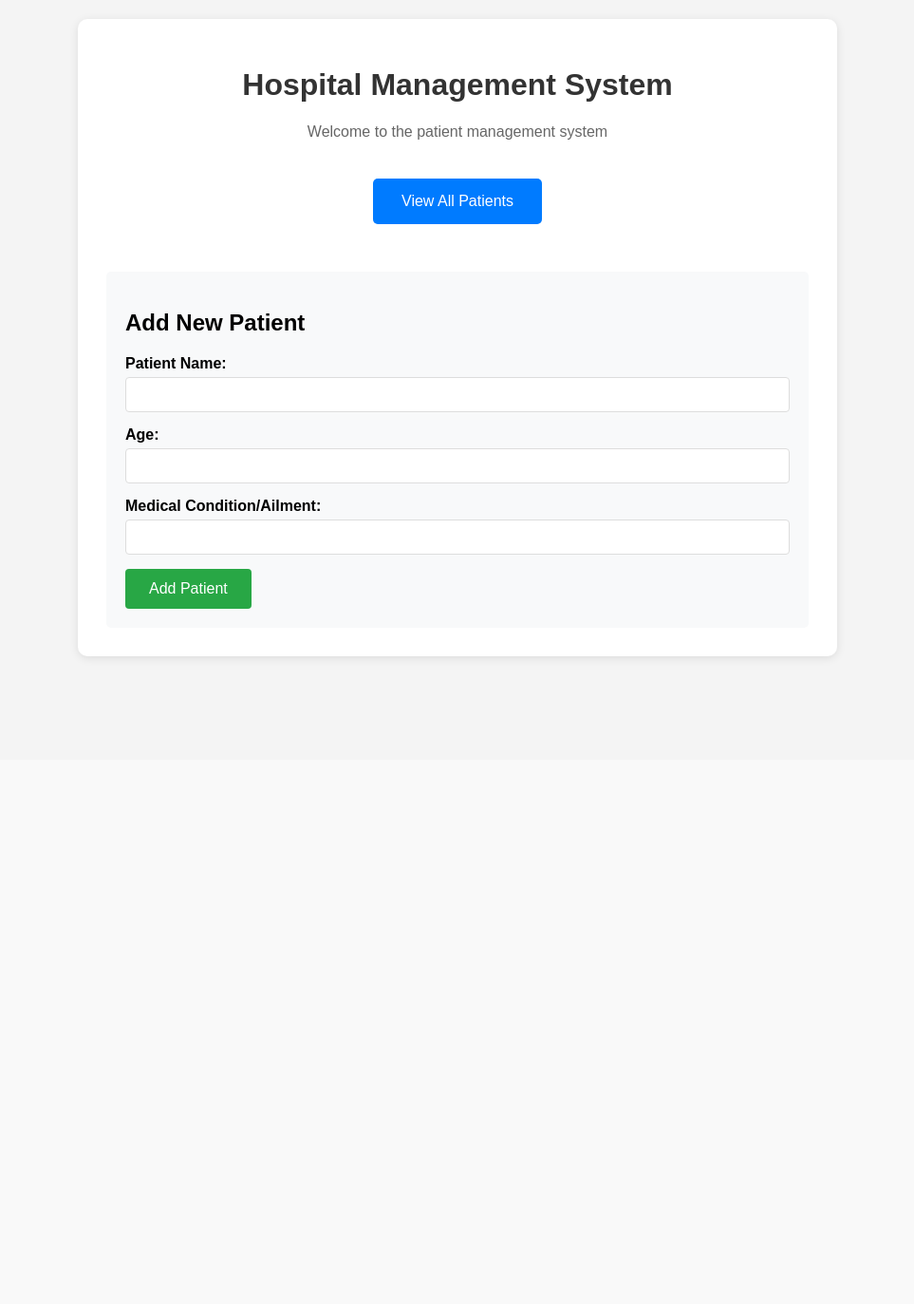
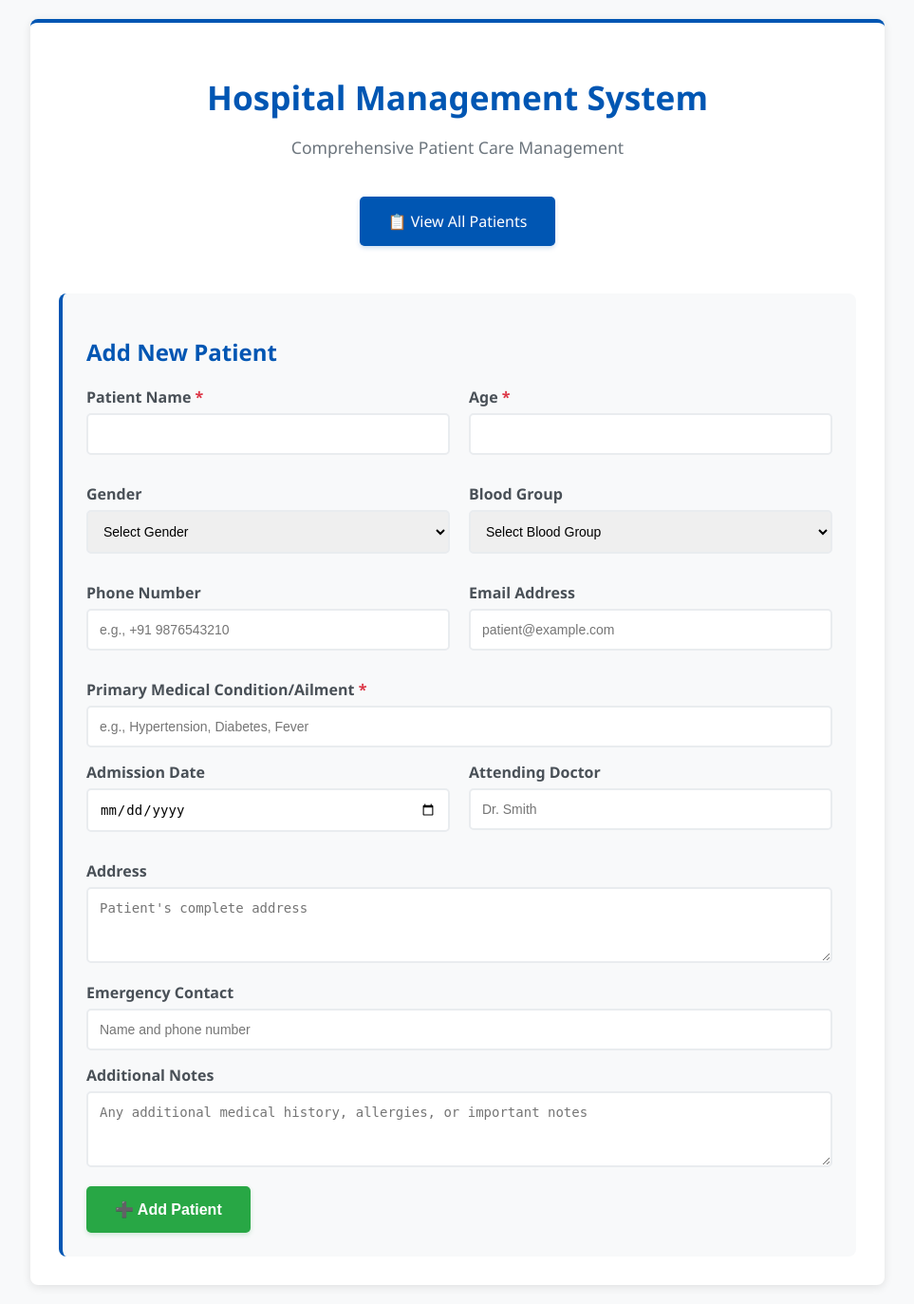
Before and after one commit to aayushi262004/hospital_dbms, a Flask app: page / in a window 1280 px wide. Shown: the whole page at 95% size, without its empty margins (158-1121 px from the left). Before the commit the page ends 695 px from the top, so only its background shows below. Run offline with Flask 3, Linux system fonts and the light colour scheme.

Commit message:
Updated patient insert/update logic and fixed DB errors

```diff
--- a/server.py
+++ b/server.py
@@ -11,7 +11,7 @@ def get_connection():
     )
 
 def init_database():
-    """Check if the patients table exists - since it already exists, we'll skip creation"""
+    """Check if the patients table exists and add new columns if needed"""
     try:
         conn = get_connection()
         cursor = conn.cursor()
@@ -28,18 +28,72 @@ def init_database():
         if table_exists:
             print("✅ PATIENTS table found in SYSTEM schema")
 
+            # Check existing columns
+            cursor.execute("""
+                SELECT column_name
+                FROM all_tab_columns
+                WHERE table_name = 'PATIENTS' AND owner = 'SYSTEM'
+                ORDER BY column_id
+            """)
+            existing_columns = [row[0].lower() for row in cursor.fetchall()]
+            print(f"✅ Existing columns: {existing_columns}")
+
+            # Define new columns to add
+            new_columns = {
+                'gender': 'VARCHAR2(10)',
+                'blood_group': 'VARCHAR2(5)',
+                'phone': 'VARCHAR2(20)',
+                'email': 'VARCHAR2(100)',
+                'admission_date': 'DATE',
+                'doctor': 'VARCHAR2(100)',
+                'address': 'VARCHAR2(500)',
+                'emergency_contact': 'VARCHAR2(200)',
+                'notes': 'VARCHAR2(1000)'
+            }
+
+            # Add missing columns
+            for col_name, col_type in new_columns.items():
+                if col_name not in existing_columns:
+                    try:
+                        cursor.execute(f"ALTER TABLE patients ADD {col_name} {col_type}")
+                        print(f"✅ Added column: {col_name}")
+                    except Exception as e:
+                        print(f"⚠️  Could not add column {col_name}: {e}")
+
+            conn.commit()
+
             # Count patients
             cursor.execute("SELECT COUNT(*) FROM patients")
             count = cursor.fetchone()[0]
             print(f"✅ Number of patients in database: {count}")
         else:
             print("⚠️  PATIENTS table does not exist in SYSTEM schema")
+            # Create table with all columns
+            cursor.execute("""
+                CREATE TABLE patients (
+                    id NUMBER GENERATED BY DEFAULT AS IDENTITY PRIMARY KEY,
+                    name VARCHAR2(100) NOT NULL,
+                    age NUMBER NOT NULL,
+                    ailment VARCHAR2(200) NOT NULL,
+                    gender VARCHAR2(10),
+                    blood_group VARCHAR2(5),
+                    phone VARCHAR2(20),
+                    email VARCHAR2(100),
+                    admission_date DATE,
+                    doctor VARCHAR2(100),
+                    address VARCHAR2(500),
+                    emergency_contact VARCHAR2(200),
+                    notes VARCHAR2(1000)
+                )
+            """)
+            conn.commit()
+            print("✅ Created PATIENTS table with all columns")
 
         cursor.close()
         conn.close()
 
     except Exception as e:
-        print(f"Database check error: {e}")
+        print(f"Database initialization error: {e}")
 
 @app.route('/')
 def index():
@@ -52,9 +106,30 @@ def patients():
     try:
         conn = get_connection()
         cursor = conn.cursor()
-        cursor.execute("SELECT id, name, age, ailment FROM patients ORDER BY id")
+
+        # Get all columns that exist in the table
+        cursor.execute("""
+            SELECT column_name
+            FROM all_tab_columns
+            WHERE table_name = 'PATIENTS' AND owner = 'SYSTEM'
+            ORDER BY column_id
+        """)
+        columns = [row[0].lower() for row in cursor.fetchall()]
+
+        # Build dynamic query based on available columns
+        if 'gender' in columns:
+            # New enhanced query
+            cursor.execute("""
+                SELECT id, name, age, ailment, gender, blood_group, phone, email,
+                       admission_date, doctor, address, emergency_contact, notes
+                FROM patients ORDER BY id
+            """)
+        else:
+            # Fallback to original query
+            cursor.execute("SELECT id, name, age, ailment FROM patients ORDER BY id")
+
         patients_data = cursor.fetchall()
-        print("Fetched patients:", patients_data)
+        print("Fetched patients:", len(patients_data), "records")
         return render_template('patients.html', patients=patients_data)
     except Exception as e:
         print("ERROR:", e)
@@ -70,17 +145,59 @@ def add_patient():
     conn = None
     cursor = None
     try:
+        # Get form data
         name = request.form['name']
         age = int(request.form['age'])
         condition = request.form['condition']
 
+        # Get optional fields
+        gender = request.form.get('gender', '')
+        blood_group = request.form.get('blood_group', '')
+        phone = request.form.get('phone', '')
+        email = request.form.get('email', '')
+        admission_date = request.form.get('admission_date', '')
+        doctor = request.form.get('doctor', '')
+        address = request.form.get('address', '')
+        emergency_contact = request.form.get('emergency_contact', '')
+        notes = request.form.get('notes', '')
+
+        # Convert admission_date to DATE or None
+        from datetime import datetime
+        admission_date_sql = None
+        if admission_date.strip():
+            try:
+                admission_date_sql = datetime.strptime(admission_date.strip(), '%Y-%m-%d')
+            except ValueError:
+                admission_date_sql = None  # Skip if format invalid
+
         conn = get_connection()
         cursor = conn.cursor()
 
-        sql = "INSERT INTO patients (name, age, ailment) VALUES (:1, :2, :3)"
-        cursor.execute(sql, (name, age, condition))
+        # Check if new columns exist
+        cursor.execute("""
+            SELECT column_name
+            FROM all_tab_columns
+            WHERE table_name = 'PATIENTS' AND owner = 'SYSTEM'
+            ORDER BY column_id
+        """)
+        columns = [row[0].lower() for row in cursor.fetchall()]
+
+        if 'gender' in columns:
+            # Insert with all fields - FIXED: Removed extra empty string parameter
+            sql = """
+                INSERT INTO patients
+                (name, age, ailment, gender, blood_group, phone, email, admission_date,
+                 doctor, address, emergency_contact, notes)
+                VALUES (:1, :2, :3, :4, :5, :6, :7, :8, :9, :10, :11, :12)
+            """
+            cursor.execute(sql, (name, age, condition, gender, blood_group, phone,
+                                 email, admission_date_sql, doctor, address, emergency_contact, notes))
+        else:
+            # Fallback to original insert
+            sql = "INSERT INTO patients (name, age, ailment) VALUES (:1, :2, :3)"
+            cursor.execute(sql, (name, age, condition))
+
         conn.commit()
-
         return redirect(url_for('patients'))
     except Exception as e:
         print(f"Error adding patient: {e}")
@@ -91,6 +208,120 @@ def add_patient():
         if conn:
             conn.close()
 
+
+@app.route('/delete_patient/<int:patient_id>', methods=['POST'])
+def delete_patient(patient_id):
+    conn = None
+    cursor = None
+    try:
+        conn = get_connection()
+        cursor = conn.cursor()
+        cursor.execute("DELETE FROM patients WHERE id = :1", (patient_id,))
+        conn.commit()
+        return redirect(url_for('patients'))
+    except Exception as e:
+        print(f"Error deleting patient: {e}")
+        return f"<h1>Error deleting patient: {e}</h1>", 500
+    finally:
+        if cursor:
+            cursor.close()
+        if conn:
+            conn.close()
+
+@app.route('/update_patient/<int:patient_id>', methods=['GET', 'POST'])
+def update_patient(patient_id):
+    conn = None
+    cursor = None
+    try:
+        conn = get_connection()
+        cursor = conn.cursor()
+
+        if request.method == 'POST':
+            # Get form data
+            name = request.form['name']
+            age = int(request.form['age'])
+            condition = request.form['condition']
+
+            # Get optional fields
+            gender = request.form.get('gender', '')
+            blood_group = request.form.get('blood_group', '')
+            phone = request.form.get('phone', '')
+            email = request.form.get('email', '')
+            admission_date = request.form.get('admission_date', '')
+            doctor = request.form.get('doctor', '')
+            address = request.form.get('address', '')
+            emergency_contact = request.form.get('emergency_contact', '')
+            notes = request.form.get('notes', '')
+
+            # Check if new columns exist
+            cursor.execute("""
+                SELECT column_name
+                FROM all_tab_columns
+                WHERE table_name = 'PATIENTS' AND owner = 'SYSTEM'
+                ORDER BY column_id
+            """)
+            columns = [row[0].lower() for row in cursor.fetchall()]
+
+            if 'gender' in columns:
+                # Update with all fields - FIXED: Corrected parameter binding
+                cursor.execute("""
+                    UPDATE patients
+                    SET name = :1, age = :2, ailment = :3, gender = :4, blood_group = :5,
+                        phone = :6, email = :7,
+                        admission_date = CASE WHEN :8 = '' THEN NULL ELSE TO_DATE(:9, 'YYYY-MM-DD') END,
+                        doctor = :10, address = :11, emergency_contact = :12, notes = :13
+                    WHERE id = :14
+                """, (
+                    name, age, condition, gender, blood_group,
+                    phone, email, admission_date, admission_date,
+                    doctor, address, emergency_contact, notes, patient_id
+                ))
+            else:
+                # Fallback to original update
+                cursor.execute("""
+                    UPDATE patients
+                    SET name = :1, age = :2, ailment = :3
+                    WHERE id = :4
+                """, (name, age, condition, patient_id))
+
+            conn.commit()
+            return redirect(url_for('patients'))
+
+        else:
+            # GET request - show update form
+            cursor.execute("""
+                SELECT column_name
+                FROM all_tab_columns
+                WHERE table_name = 'PATIENTS' AND owner = 'SYSTEM'
+                ORDER BY column_id
+            """)
+            columns = [row[0].lower() for row in cursor.fetchall()]
+
+            if 'gender' in columns:
+                cursor.execute("""
+                    SELECT id, name, age, ailment, gender, blood_group, phone, email,
+                           TO_CHAR(admission_date, 'YYYY-MM-DD') as admission_date,
+                           doctor, address, emergency_contact, notes
+                    FROM patients WHERE id = :1
+                """, (patient_id,))
+            else:
+                cursor.execute("SELECT id, name, age, ailment FROM patients WHERE id = :1", (patient_id,))
+
+            patient = cursor.fetchone()
+            if patient:
+                return render_template('update_patient.html', patient=patient)
+            else:
+                return "<h1>Patient not found</h1>", 404
+
+    except Exception as e:
+        print(f"Error updating patient: {e}")
+        return f"<h1>Error: {e}</h1>", 500
+    finally:
+        if cursor:
+            cursor.close()
+        if conn:
+            conn.close()
+
 if __name__ == '__main__':
     # Initialize database on startup
     init_database()
--- a/templates/index.html
+++ b/templates/index.html
@@ -7,23 +7,35 @@
   <title>Hospital Management System</title>
   <style>
     body {
-      font-family: Arial, sans-serif;
-      max-width: 800px;
+      font-family: 'Segoe UI', Tahoma, Geneva, Verdana, sans-serif;
+      max-width: 900px;
       margin: 0 auto;
       padding: 20px;
-      background-color: #f4f4f4;
+      background-color: #f8f9fa;
+      color: #333;
     }
 
     .container {
       background-color: white;
       padding: 30px;
-      border-radius: 10px;
+      border-radius: 8px;
       box-shadow: 0 2px 10px rgba(0, 0, 0, 0.1);
+      border-top: 4px solid #0056b3;
     }
 
     h1 {
-      color: #333;
+      color: #0056b3;
       text-align: center;
+      font-size: 2.2em;
+      font-weight: 600;
+      margin-bottom: 10px;
+    }
+
+    .subtitle {
+      text-align: center;
+      color: #6c757d;
+      margin-bottom: 30px;
+      font-size: 1.1em;
     }
 
     .nav-links {
@@ -35,55 +47,132 @@
       display: inline-block;
       margin: 10px;
       padding: 15px 30px;
-      background-color: #007bff;
+      background-color: #0056b3;
       color: white;
       text-decoration: none;
       border-radius: 5px;
-      transition: background-color 0.3s;
+      transition: all 0.2s;
+      font-weight: 500;
+      box-shadow: 0 2px 5px rgba(0, 86, 179, 0.2);
     }
 
     .nav-links a:hover {
-      background-color: #0056b3;
+      background-color: #004494;
+      transform: translateY(-2px);
+      box-shadow: 0 4px 10px rgba(0, 86, 179, 0.3);
     }
 
     .form-section {
       margin-top: 40px;
-      padding: 20px;
+      padding: 25px;
       background-color: #f8f9fa;
-      border-radius: 5px;
+      border-radius: 8px;
+      border-left: 4px solid #0056b3;
+    }
+
+    .form-section h2 {
+      color: #0056b3;
+      margin-bottom: 20px;
+      font-size: 1.5em;
+    }
+
+    .form-row {
+      display: flex;
+      gap: 20px;
+      margin-bottom: 15px;
     }
 
     .form-group {
+      flex: 1;
       margin-bottom: 15px;
+    }
+
+    .form-group.full-width {
+      flex: 100%;
     }
 
     label {
       display: block;
-      margin-bottom: 5px;
-      font-weight: bold;
+      margin-bottom: 6px;
+      font-weight: 600;
+      color: #495057;
     }
 
     input[type="text"],
-    input[type="number"] {
+    input[type="number"],
+    input[type="email"],
+    input[type="tel"],
+    input[type="date"],
+    select,
+    textarea {
       width: 100%;
-      padding: 10px;
-      border: 1px solid #ddd;
-      border-radius: 4px;
+      padding: 12px;
+      border: 2px solid #e9ecef;
+      border-radius: 5px;
       box-sizing: border-box;
+      font-size: 14px;
+      transition: border-color 0.2s;
+    }
+
+    input[type="text"]:focus,
+    input[type="number"]:focus,
+    input[type="email"]:focus,
+    input[type="tel"]:focus,
+    input[type="date"]:focus,
+    select:focus,
+    textarea:focus {
+      outline: none;
+      border-color: #0056b3;
+      box-shadow: 0 0 0 3px rgba(0, 86, 179, 0.1);
+    }
+
+    textarea {
+      resize: vertical;
+      min-height: 80px;
+    }
+
+    select {
+      cursor: pointer;
     }
 
     button {
       background-color: #28a745;
       color: white;
-      padding: 12px 25px;
+      padding: 15px 30px;
       border: none;
-      border-radius: 4px;
+      border-radius: 5px;
       cursor: pointer;
       font-size: 16px;
+      font-weight: 600;
+      transition: all 0.2s;
+      box-shadow: 0 2px 5px rgba(40, 167, 69, 0.2);
     }
 
     button:hover {
       background-color: #218838;
+      transform: translateY(-2px);
+      box-shadow: 0 4px 10px rgba(40, 167, 69, 0.3);
+    }
+
+    .required {
+      color: #dc3545;
+    }
+
+    @media (max-width: 768px) {
+      .form-row {
+        flex-direction: column;
+        gap: 0;
+      }
+
+      .container {
+        padding: 20px;
+        margin: 10px;
+      }
+
+      .nav-links a {
+        display: block;
+        margin: 10px 0;
+      }
     }
   </style>
 </head>
@@ -91,31 +180,100 @@
 <body>
   <div class="container">
     <h1>Hospital Management System</h1>
-    <p style="text-align: center; color: #666;">Welcome to the patient management system</p>
+    <p class="subtitle">Comprehensive Patient Care Management</p>
 
     <div class="nav-links">
-      <a href="/patients">View All Patients</a>
+      <a href="/patients">📋 View All Patients</a>
     </div>
 
     <div class="form-section">
       <h2>Add New Patient</h2>
       <form action="/add_patient" method="POST">
-        <div class="form-group">
-          <label for="name">Patient Name:</label>
-          <input type="text" id="name" name="name" required>
+        <!-- Basic Information -->
+        <div class="form-row">
+          <div class="form-group">
+            <label for="name">Patient Name <span class="required">*</span></label>
+            <input type="text" id="name" name="name" required>
+          </div>
+          <div class="form-group">
+            <label for="age">Age <span class="required">*</span></label>
+            <input type="number" id="age" name="age" min="1" max="150" required>
+          </div>
         </div>
 
-        <div class="form-group">
-          <label for="age">Age:</label>
-          <input type="number" id="age" name="age" min="1" max="150" required>
+        <div class="form-row">
+          <div class="form-group">
+            <label for="gender">Gender</label>
+            <select id="gender" name="gender">
+              <option value="">Select Gender</option>
+              <option value="Male">Male</option>
+              <option value="Female">Female</option>
+              <option value="Other">Other</option>
+            </select>
+          </div>
+          <div class="form-group">
+            <label for="blood_group">Blood Group</label>
+            <select id="blood_group" name="blood_group">
+              <option value="">Select Blood Group</option>
+              <option value="A+">A+</option>
+              <option value="A-">A-</option>
+              <option value="B+">B+</option>
+              <option value="B-">B-</option>
+              <option value="AB+">AB+</option>
+              <option value="AB-">AB-</option>
+              <option value="O+">O+</option>
+              <option value="O-">O-</option>
+            </select>
+          </div>
         </div>
 
-        <div class="form-group">
-          <label for="condition">Medical Condition/Ailment:</label>
-          <input type="text" id="condition" name="condition" required>
+        <!-- Contact Information -->
+        <div class="form-row">
+          <div class="form-group">
+            <label for="phone">Phone Number</label>
+            <input type="tel" id="phone" name="phone" placeholder="e.g., +91 9876543210">
+          </div>
+          <div class="form-group">
+            <label for="email">Email Address</label>
+            <input type="email" id="email" name="email" placeholder="patient@example.com">
+          </div>
         </div>
 
-        <button type="submit">Add Patient</button>
+        <!-- Medical Information -->
+        <div class="form-group full-width">
+          <label for="condition">Primary Medical Condition/Ailment <span class="required">*</span></label>
+          <input type="text" id="condition" name="condition" required placeholder="e.g., Hypertension, Diabetes, Fever">
+        </div>
+
+        <div class="form-row">
+          <div class="form-group">
+            <label for="admission_date">Admission Date</label>
+            <input type="date" id="admission_date" name="admission_date">
+          </div>
+          <div class="form-group">
+            <label for="doctor">Attending Doctor</label>
+            <input type="text" id="doctor" name="doctor" placeholder="Dr. Smith">
+          </div>
+        </div>
+
+        <!-- Additional Information -->
+        <div class="form-group full-width">
+          <label for="address">Address</label>
+          <textarea id="address" name="address" placeholder="Patient's complete address"></textarea>
+        </div>
+
+        <div class="form-group full-width">
+          <label for="emergency_contact">Emergency Contact</label>
+          <input type="text" id="emergency_contact" name="emergency_contact" placeholder="Name and phone number">
+        </div>
+
+        <div class="form-group full-width">
+          <label for="notes">Additional Notes</label>
+          <textarea id="notes" name="notes"
+            placeholder="Any additional medical history, allergies, or important notes"></textarea>
+        </div>
+
+        <button type="submit">➕ Add Patient</button>
       </form>
     </div>
   </div>
```
Also changed, not shown: templates/base.html (deleted, +0 -19 lines), templates/patients.html (+57 -79 lines), templates/update_patient.html (added, +127 -0 lines).
